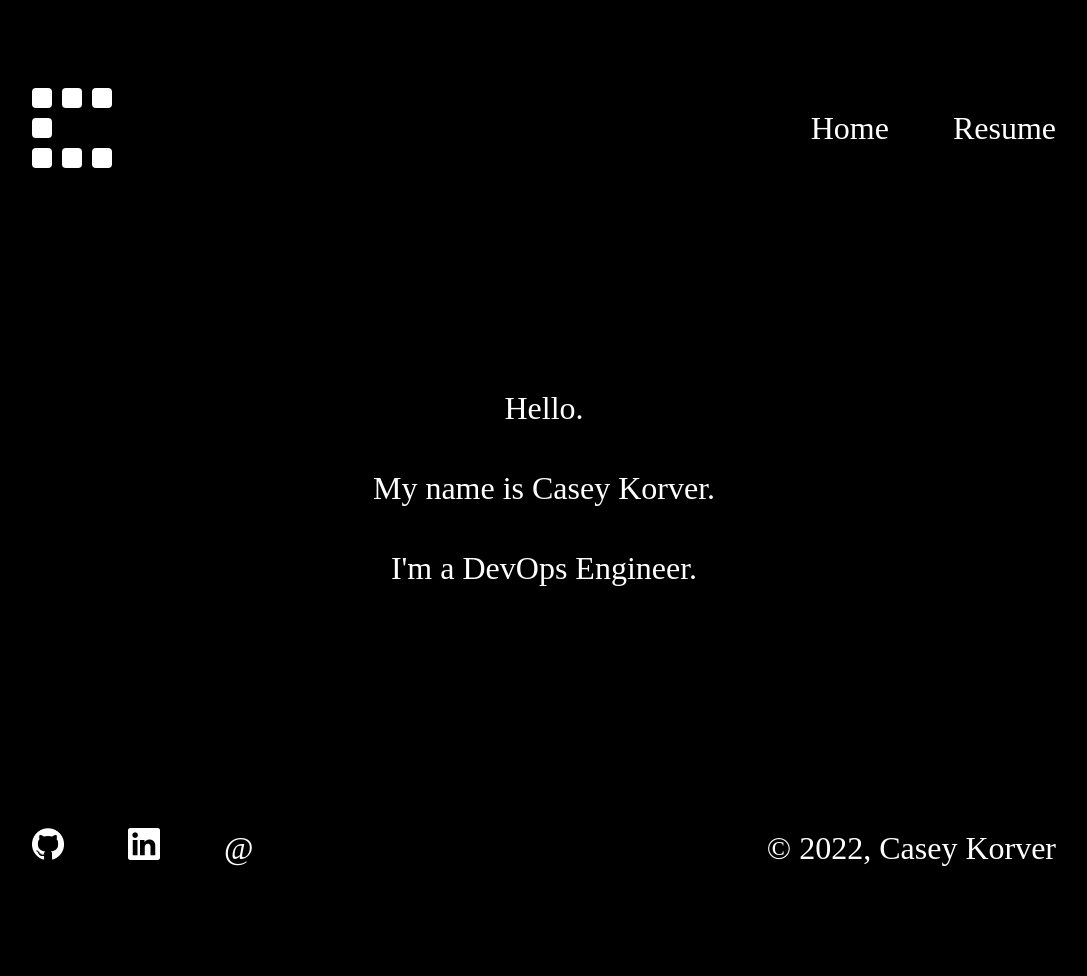
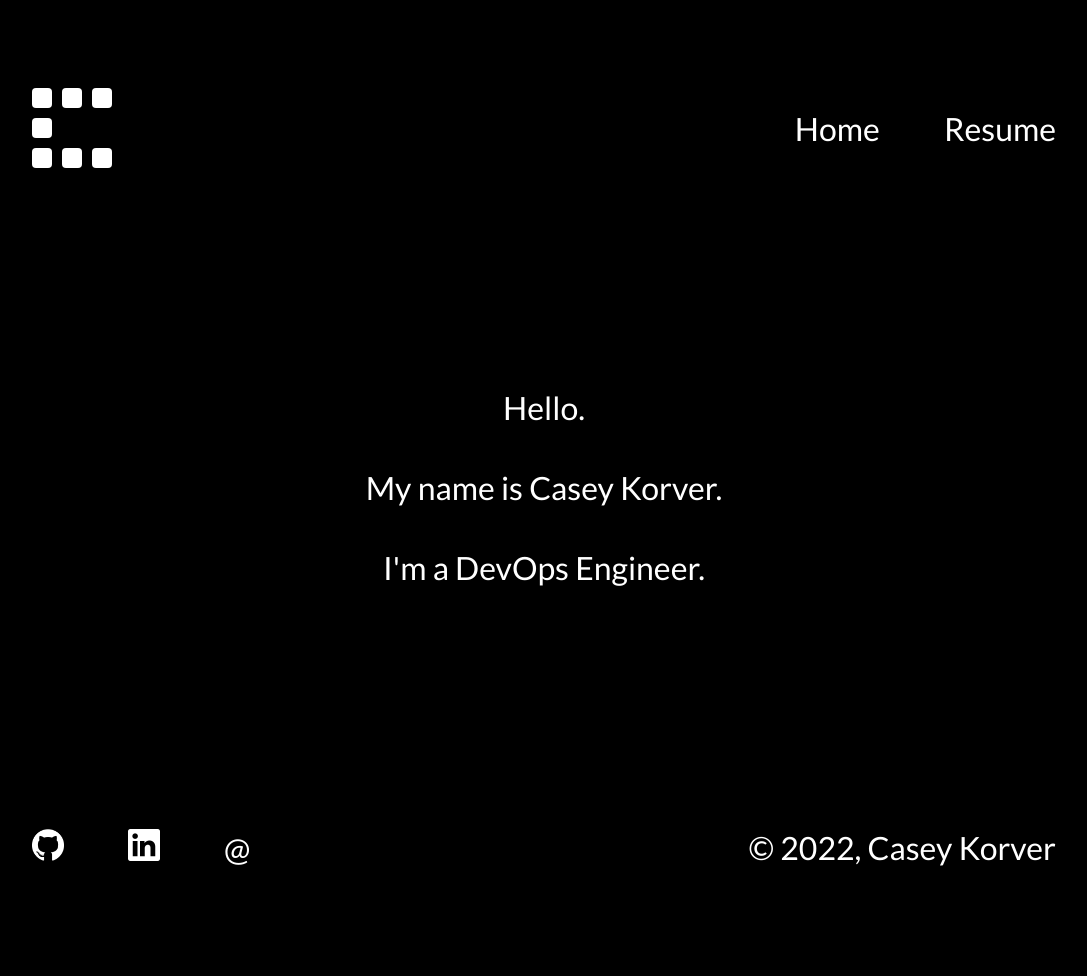
Before and after one commit to Casey-Kiewit/korver.dev, a website: page src/index.html in a window 1280 px wide. Shown: the whole page, without its empty margins (96-1183 px from the left). Drawn offline with Linux system fonts and the light colour scheme.

Commit message:
Set font

```diff
--- a/src/css/main.css
+++ b/src/css/main.css
@@ -3,6 +3,7 @@
 body {
     background-color: black;
     color: white;
+    font-family: 'Lato', sans-serif;
     margin: 0 auto;
     width: 80%;
 }
--- a/src/index.html
+++ b/src/index.html
@@ -4,7 +4,9 @@
     <meta charset="UTF-8">
     <meta http-equiv="X-UA-Compatible" content="IE=edge">
     <meta name="viewport" content="width=device-width, initial-scale=1.0">
-    <title>korver.dev</title>
+    <title>korver.dev</title> <link rel="preconnect" href="https://fonts.googleapis.com">
+    <link rel="preconnect" href="https://fonts.gstatic.com" crossorigin>
+    <link href="https://fonts.googleapis.com/css2?family=Lato:ital@0;1&display=swap" rel="stylesheet">
     <link rel="stylesheet" href="css/main.css">
     <link rel="stylesheet" href="css/index.css">
 </head>
```
Also changed, not shown: src/resume.html (+3 -0 lines).
